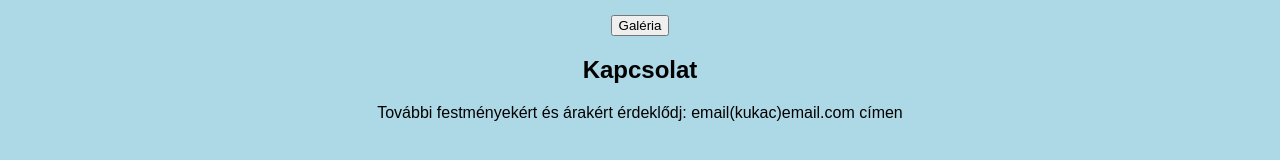
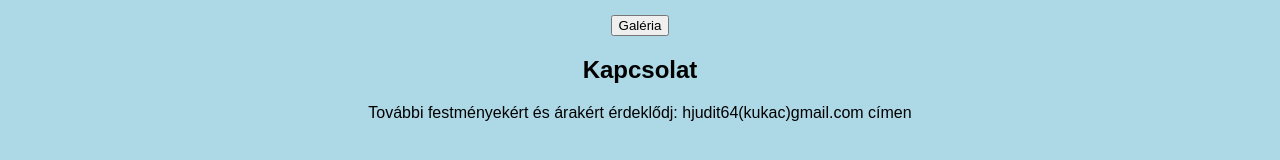
Before and after one commit to balazsvamosi1/balazsvamosi.github.io, a Jekyll site: the page built from index.md, in a window 1280 px wide. Shown: the part 353-513 px from the top of the page. Built offline with Jekyll 4.4.1, drawn with Linux system fonts in a browser that asks for light colours; some web fonts are replaced; a script that is not in the unit is left out; comment, search, counter and statistics services are not loaded.

Commit message:
Update index.md

```diff
--- a/index.md
+++ b/index.md
@@ -102,6 +102,6 @@ background_image: "{{ site.background_images | sample }}"
 <div class="center-text">
   <h2>Kapcsolat</h2>
   <p>
-    További festményekért és árakért érdeklődj: email(kukac)email.com címen
+    További festményekért és árakért érdeklődj: hjudit64(kukac)gmail.com címen
   </p>
 </div>
```
